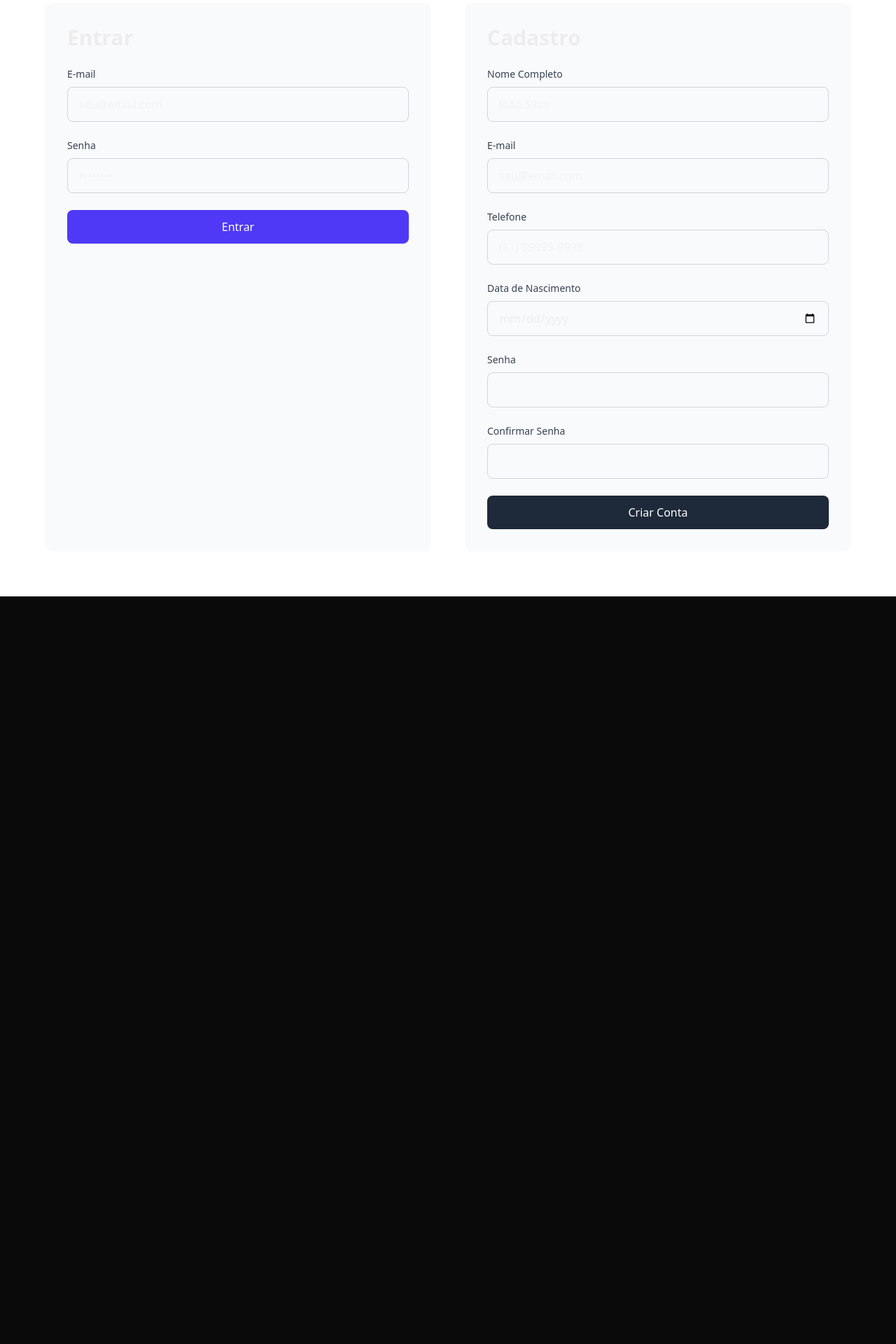
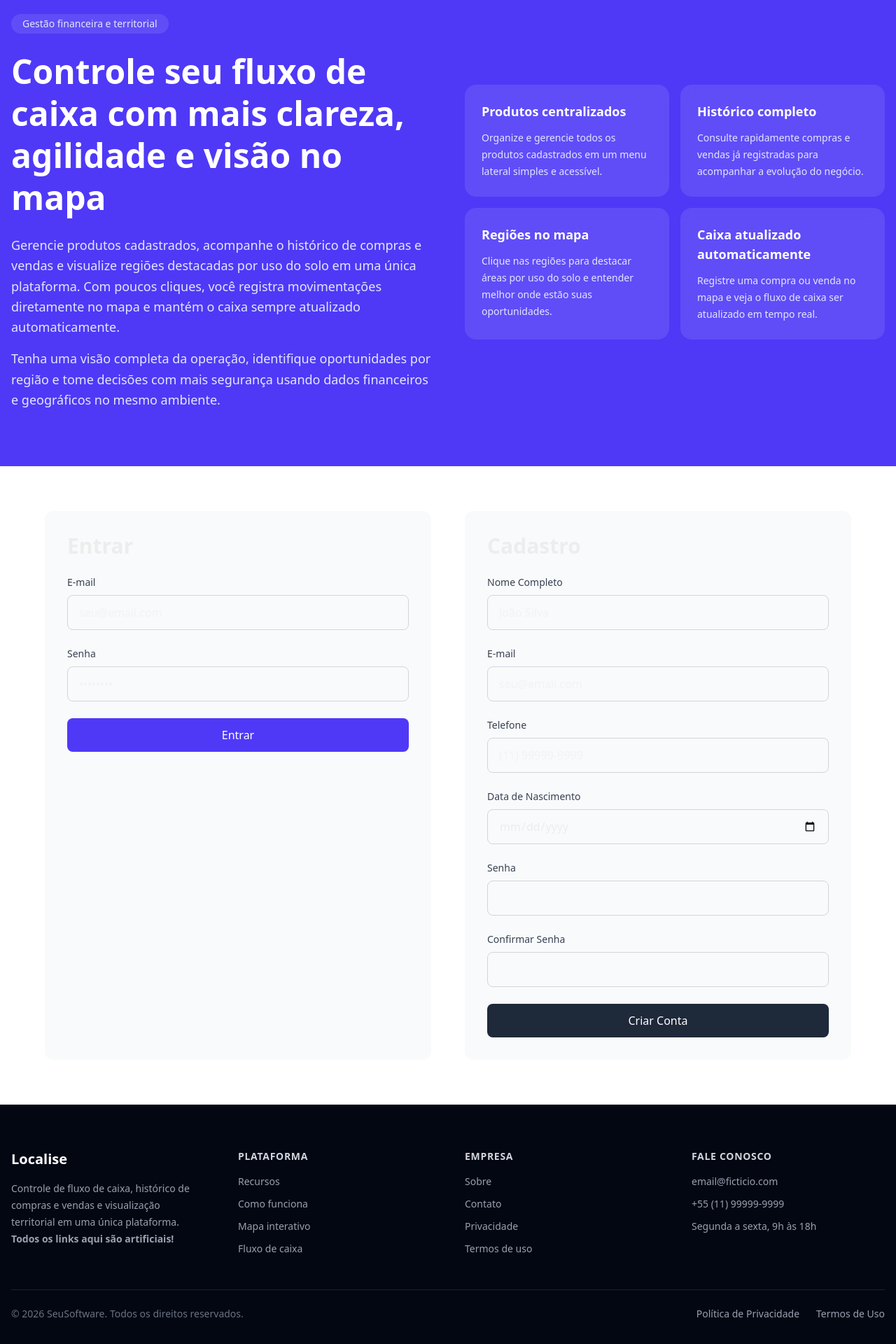
Before and after one commit to carlosmpv/sigma-case, a Next.js app in the folder client/: page / in a window 1280 px wide. Shown: the part 860-2780 px from the top of the page at 70% size. Before the commit the page ends 1712 px from the top, so only its background shows below. Built offline with nearby package versions, Linux system fonts and the light colour scheme.

Commit message:
Melhorando landing page

```diff
--- a/client/app/layout.tsx
+++ b/client/app/layout.tsx
@@ -14,7 +14,7 @@ const fontMono = Geist_Mono({
 });
 
 export const metadata: Metadata = {
-  title: "Sigma case",
+  title: "Localise",
   description: "Um projetinho avaliativo para a candidatura na Sigma.",
 };
 
--- a/client/app/page.tsx
+++ b/client/app/page.tsx
@@ -11,14 +11,13 @@ export default function Home() {
       <div className="mx-auto w-screen max-w-7xl px-4 py-16 sm:px-6 sm:py-24 md:grid md:grid-cols-2 md:items-center md:gap-4 lg:px-8 lg:py-32">
         <div className="max-w-prose text-left">
           <h1 className="text-4xl font-bold text-gray-900 sm:text-5xl">
-            Understand user flow and
-            <strong className="text-indigo-600"> increase </strong>
-            conversions
+            Rastreie suas vendas e
+            <strong className="text-indigo-600"> localise </strong>
+            mercados promissores
           </h1>
 
           <p className="mt-4 text-base text-pretty text-gray-700 sm:text-lg/relaxed">
-            Lorem ipsum dolor sit amet, consectetur adipisicing elit. Eaque, nisi. Natus, provident
-            accusamus impedit minima harum corporis iusto.
+            Acompanhe seu fluxo de caixa e veja, em tempo real, onde estão seus clientes e fornecedores.
           </p>
 
           <div className="mt-4 flex gap-4 sm:mt-6">
@@ -48,6 +47,66 @@ export default function Home() {
         </svg>
       </div>
     </section>
+    <section className="py-20 px-4 bg-indigo-600 text-white">
+      <div className="max-w-7xl mx-auto grid gap-12 lg:grid-cols-2 lg:items-center">
+        <div>
+          <span className="inline-block rounded-full bg-white/10 px-4 py-1 text-sm font-medium text-indigo-100">
+            Gestão financeira e territorial
+          </span>
+
+          <h1 className="mt-6 text-4xl font-bold leading-tight sm:text-5xl">
+            Controle seu fluxo de caixa com mais clareza, agilidade e visão no mapa
+          </h1>
+
+          <p className="mt-6 max-w-2xl text-base text-indigo-100 sm:text-lg/relaxed">
+            Gerencie produtos cadastrados, acompanhe o histórico de compras e vendas
+            e visualize regiões destacadas por uso do solo em uma única plataforma.
+            Com poucos cliques, você registra movimentações diretamente no mapa e
+            mantém o caixa sempre atualizado automaticamente.
+          </p>
+
+          <p className="mt-4 max-w-2xl text-base text-indigo-100 sm:text-lg/relaxed">
+            Tenha uma visão completa da operação, identifique oportunidades por
+            região e tome decisões com mais segurança usando dados financeiros e
+            geográficos no mesmo ambiente.
+          </p>
+        </div>
+
+        <div className="grid gap-4 sm:grid-cols-2">
+          <div className="rounded-2xl bg-white/10 p-6 backdrop-blur-sm">
+            <h3 className="text-lg font-semibold">Produtos centralizados</h3>
+            <p className="mt-3 text-sm leading-6 text-indigo-100">
+              Organize e gerencie todos os produtos cadastrados em um menu lateral
+              simples e acessível.
+            </p>
+          </div>
+
+          <div className="rounded-2xl bg-white/10 p-6 backdrop-blur-sm">
+            <h3 className="text-lg font-semibold">Histórico completo</h3>
+            <p className="mt-3 text-sm leading-6 text-indigo-100">
+              Consulte rapidamente compras e vendas já registradas para acompanhar a
+              evolução do negócio.
+            </p>
+          </div>
+
+          <div className="rounded-2xl bg-white/10 p-6 backdrop-blur-sm">
+            <h3 className="text-lg font-semibold">Regiões no mapa</h3>
+            <p className="mt-3 text-sm leading-6 text-indigo-100">
+              Clique nas regiões para destacar áreas por uso do solo e entender
+              melhor onde estão suas oportunidades.
+            </p>
+          </div>
+
+          <div className="rounded-2xl bg-white/10 p-6 backdrop-blur-sm">
+            <h3 className="text-lg font-semibold">Caixa atualizado automaticamente</h3>
+            <p className="mt-3 text-sm leading-6 text-indigo-100">
+              Registre uma compra ou venda no mapa e veja o fluxo de caixa ser
+              atualizado em tempo real.
+            </p>
+          </div>
+        </div>
+      </div>
+    </section>
     <section className="min-h-screen py-16 px-4 bg-white">
       <div className="max-w-6xl mx-auto">
         <div className="grid md:grid-cols-2 gap-12">
@@ -56,8 +115,102 @@ export default function Home() {
         </div>
       </div>
     </section>
-    <footer>
-      {/* Legal information */}
+    <footer className="bg-gray-950 text-white">
+      <div className="max-w-7xl mx-auto px-4 py-16">
+        <div className="grid gap-12 md:grid-cols-2 lg:grid-cols-4">
+          <div>
+            <h3 className="text-xl font-bold text-white">Localise</h3>
+            <p className="mt-4 text-sm leading-6 text-gray-400">
+              Controle de fluxo de caixa, histórico de compras e vendas e
+              visualização territorial em uma única plataforma. <br />
+
+              <strong>Todos os links aqui são artificiais!</strong>
+            </p>
+          </div>
+
+          <div>
+            <h4 className="text-sm font-semibold uppercase tracking-wider text-gray-300">
+              Plataforma
+            </h4>
+            <ul className="mt-4 space-y-3 text-sm text-gray-400">
+              <li>
+                <a href="#recursos" className="transition hover:text-white">
+                  Recursos
+                </a>
+              </li>
+              <li>
+                <a href="#como-funciona" className="transition hover:text-white">
+                  Como funciona
+                </a>
+              </li>
+              <li>
+                <a href="#mapa" className="transition hover:text-white">
+                  Mapa interativo
+                </a>
+              </li>
+              <li>
+                <a href="#fluxo-caixa" className="transition hover:text-white">
+                  Fluxo de caixa
+                </a>
+              </li>
+            </ul>
+          </div>
+
+          <div>
+            <h4 className="text-sm font-semibold uppercase tracking-wider text-gray-300">
+              Empresa
+            </h4>
+            <ul className="mt-4 space-y-3 text-sm text-gray-400">
+              <li>
+                <a href="#sobre" className="transition hover:text-white">
+                  Sobre
+                </a>
+              </li>
+              <li>
+                <a href="#contato" className="transition hover:text-white">
+                  Contato
+                </a>
+              </li>
+              <li>
+                <a href="#privacidade" className="transition hover:text-white">
+                  Privacidade
+                </a>
+              </li>
+              <li>
+                <a href="#termos" className="transition hover:text-white">
+                  Termos de uso
+                </a>
+              </li>
+            </ul>
+          </div>
+
+          <div>
+            <h4 className="text-sm font-semibold uppercase tracking-wider text-gray-300">
+              Fale conosco
+            </h4>
+            <ul className="mt-4 space-y-3 text-sm text-gray-400">
+              <li>email@ficticio.com</li>
+              <li>+55 (11) 99999-9999</li>
+              <li>Segunda a sexta, 9h às 18h</li>
+            </ul>
+          </div>
+        </div>
+
+        <div className="mt-12 border-t border-white/10 pt-6 flex flex-col gap-4 sm:flex-row sm:items-center sm:justify-between">
+          <p className="text-sm text-gray-500">
+            © {new Date().getFullYear()} SeuSoftware. Todos os direitos reservados.
+          </p>
+
+          <div className="flex items-center gap-6 text-sm text-gray-400">
+            <a href="#privacidade" className="transition hover:text-white">
+              Política de Privacidade
+            </a>
+            <a href="#termos" className="transition hover:text-white">
+              Termos de Uso
+            </a>
+          </div>
+        </div>
+      </div>
     </footer>
   </main>;
 }
```
